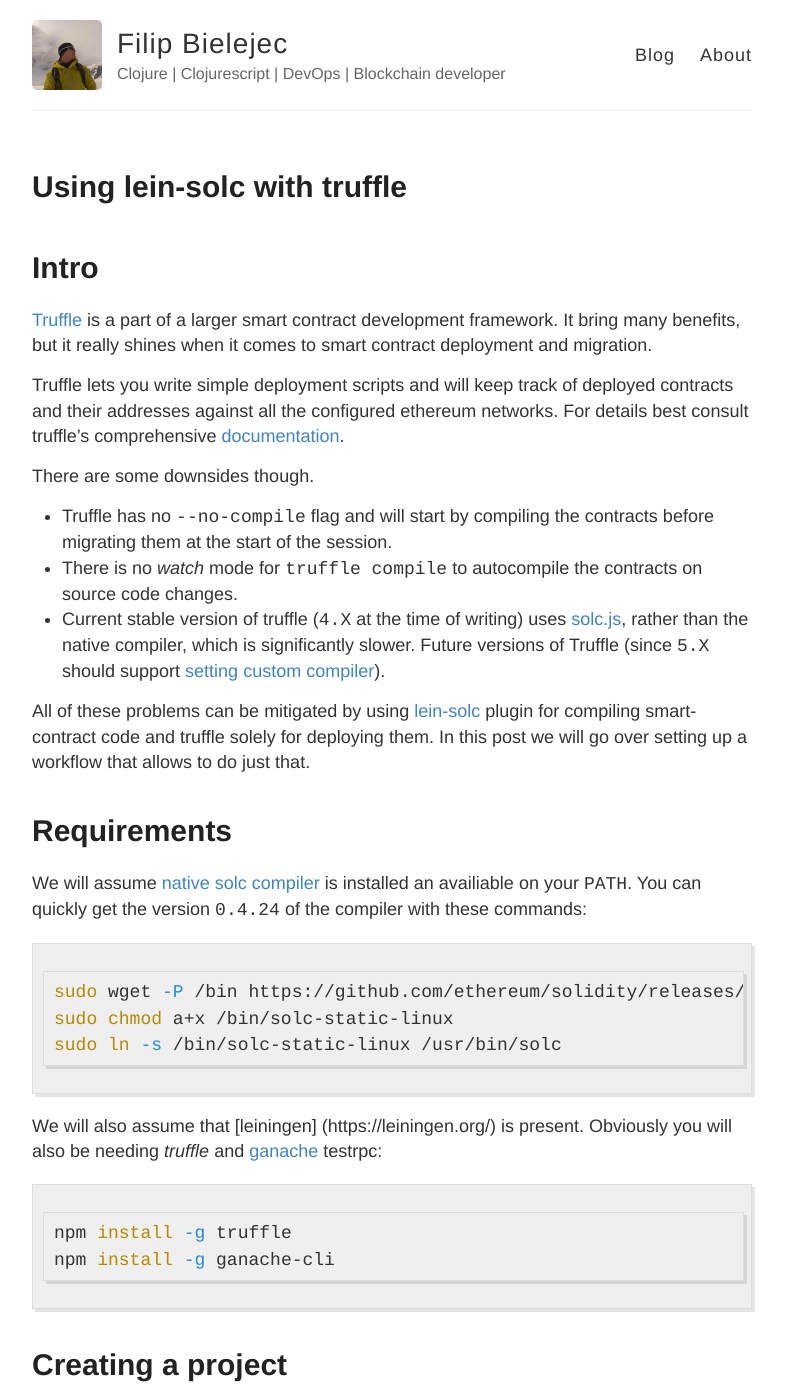
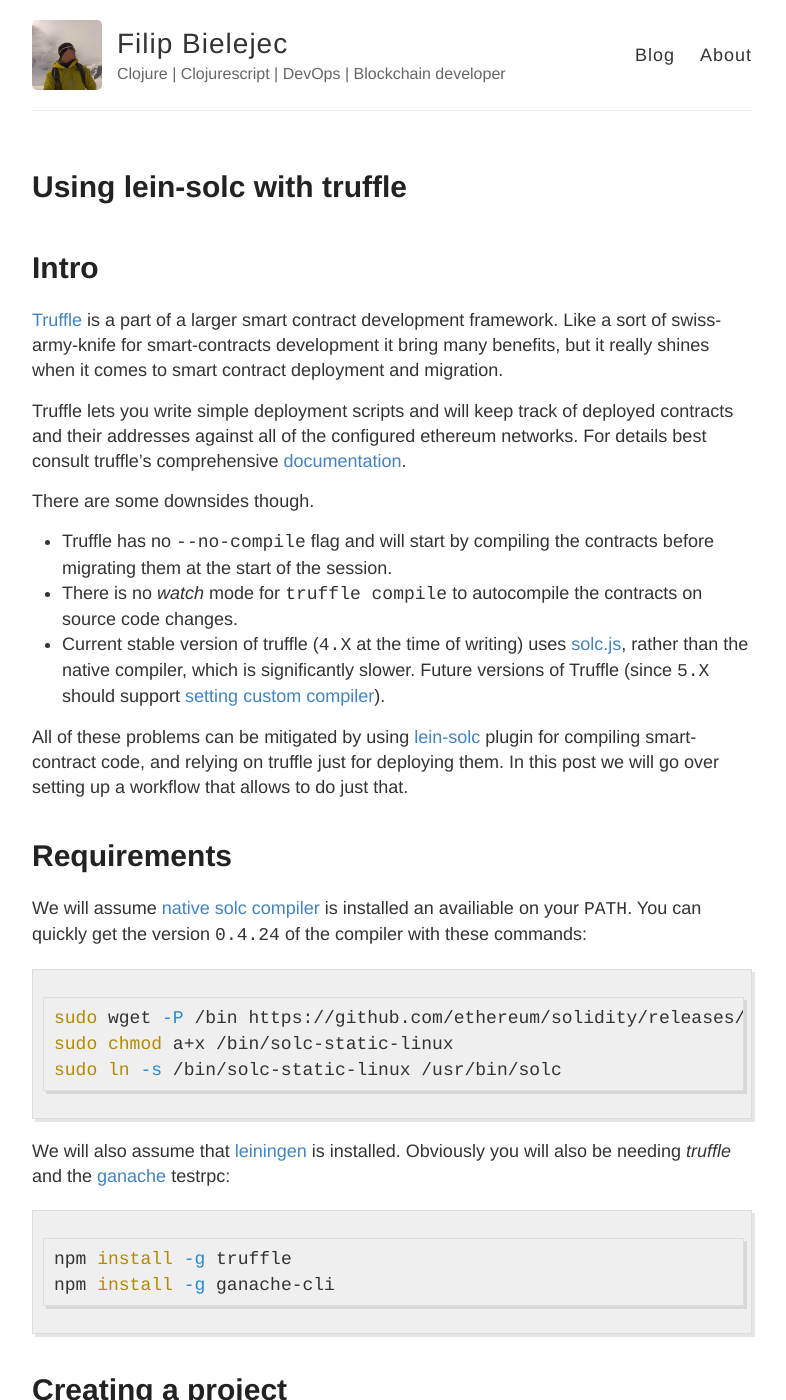
Before and after one commit to fbielejec/fbielejec.github.io, a Jekyll site: the page built from _posts/2018-12-07-lein-solc-truffle.md, in a window 1280 px wide and 1400 px high. Shown: the whole window, without its empty margins (248-1034 px from the left). Built offline with Jekyll 4.4.1, drawn with Linux system fonts in a browser that asks for light colours; comment, search, counter and statistics services are not loaded; some of the changed text lies outside the part shown.

Commit message:
WIP : wording

````diff
--- a/_posts/2018-12-07-lein-solc-truffle.md
+++ b/_posts/2018-12-07-lein-solc-truffle.md
@@ -16,9 +16,9 @@
 # <a name="intro">Intro</a>
 
 [Truffle](https://truffleframework.com/truffle) is a part of a larger smart contract development framework.
-It bring many benefits, but it really shines when it comes to smart contract deployment and migration.
+Like a sort of swiss-army-knife for smart-contracts development it bring many benefits, but it really shines when it comes to smart contract deployment and migration.
 
-Truffle lets you write simple deployment scripts and will keep track of deployed contracts and their addresses against all the configured ethereum networks.
+Truffle lets you write simple deployment scripts and will keep track of deployed contracts and their addresses against all of the configured ethereum networks.
 For details best consult truffle's comprehensive [documentation](https://truffleframework.com/docs/truffle/getting-started/running-migrations).
 
 There are some downsides though.
@@ -27,7 +27,7 @@
 - There is no _watch_ mode for `truffle compile` to autocompile the contracts on source code changes.
 - Current stable version of truffle (`4.X` at the time of writing) uses [solc.js](https://www.npmjs.com/package/solc), rather than the native compiler, which is significantly slower. Future versions of Truffle (since `5.X` should support [setting custom compiler](https://github.com/trufflesuite/truffle/issues/265)).
 
-All of these problems can be mitigated by using [lein-solc](https://github.com/district0x/lein-solc) plugin for compiling smart-contract code and truffle solely for deploying them.
+All of these problems can be mitigated by using [lein-solc](https://github.com/district0x/lein-solc) plugin for compiling smart-contract code, and relying on truffle just for deploying them.
 In this post we will go over setting up a workflow that allows to do just that.
 
 # <a name="requirements">Requirements</a>
@@ -40,8 +40,8 @@
 sudo chmod a+x /bin/solc-static-linux
 sudo ln -s /bin/solc-static-linux /usr/bin/solc
 ```
-We will also assume that [leiningen] (https://leiningen.org/) is present.
-Obviously you will also be needing *truffle* and [ganache](https://github.com/trufflesuite/ganache-cli) testrpc:
+We will also assume that [leiningen](https://leiningen.org/) is installed.
+Obviously you will also be needing *truffle* and the [ganache](https://github.com/trufflesuite/ganache-cli) testrpc:
 
 ```bash
 npm install -g truffle
@@ -123,13 +123,13 @@
          :contracts :all})
 ```
 
-Truffle artifacts are supported since version `1.0.11` of the plugin, we also give it the path where contract sources reside, tell it where to output the resulting artifacts and to skip generating separate files with the bytecode and abi.
+Truffle artifacts are supported since version `1.0.11` of the plugin, and that's the version we will usem we also give it the path where contract sources reside, tell it where to output the resulting artifacts and to skip generating separate files with the bytecode and abi.
 For the other options and the explanation you can consult the official [documentation](https://github.com/district0x/lein-solc#usage).
 
-With that in place we can compile the contract:
+With that in place we can compile the contracts:
 
 ```bash
-lein solc once
+lein solc
 ```
 
 To start the plugin in watch mode and autocompile on changes:
@@ -139,7 +139,7 @@
 ```
 
 After it finishes the `TestContract.json` artifact is created inside the *`build-path`* directory.
-If we examine it, truffle artifacts are just json envelopes around the compiled *abi* and *bytecode*.
+If we examine it, truffle artifacts are just JSON envelopes around the compiled *abi* and *bytecode*, with some additional information truffle uses for book-keeping of the deployed contracts.
 
 # <a name="deploying">Deploying the contracts</a>
 
@@ -155,11 +155,12 @@
 truffle migrate --network ganache --reset
 ```
 
-Any changes to the contracts will be recompiled by the lein-solc in watch mode, and we can redeploy them again with trufle, speeding up the development cycle.
+Any changes to the contracts will be recompiled by the lein-solc, provided it is running in the watch mode, and we can redeploy them again with truffle, speeding up the development cycle.
 
 # <a name="conclusions">Conclusions</a>
 
 Proposed workflow is obviously just one of many, but hopefully you can find it usefull.
+
 I maintain a [repository](https://github.com/fbielejec/lein-solc-truffle/blob/master/project.clj) with an extended version of the example that we just went through.
 There are several contracts deployed, and the migration script covers some more advanced deployment steps, like linking contracts via their bytecode and using `delegatecall` in MutableForwarder to create updateable instances of the contracts.
 
````
Also changed, not shown: other parts of _posts/2018-12-07-lein-solc-truffle.md (+2 -2 lines).
